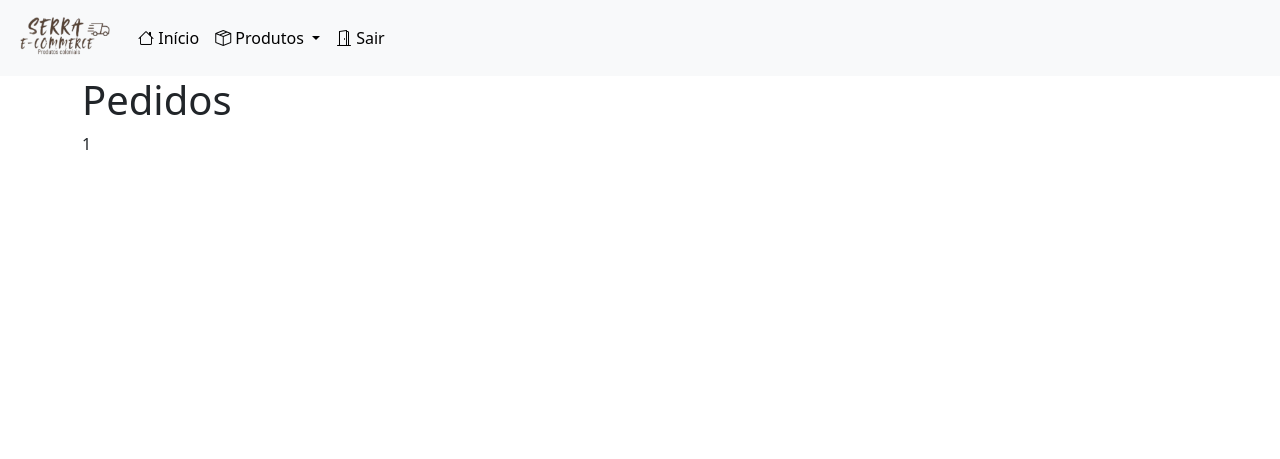
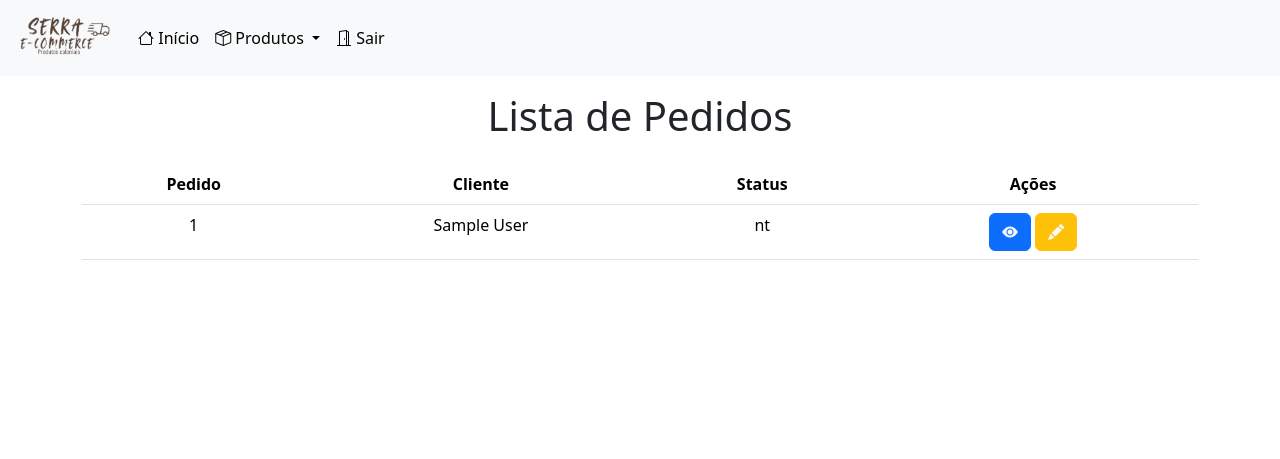
Before and after one commit to joaovitorpichetti/produtoColonial, a Django app: page /aplicacao/pedidos/ in a window 1280 px wide. Shown: the top 459 px of the page. Run offline with Django 5.2, Linux system fonts and the light colour scheme; the first user in the database is signed in; tables that the repository leaves empty hold one stand-in row (Sample ...); some libraries are stand-ins or nearby versions.

Commit message:
Realizado a criação da pagina de vizualização dos pedidos

```diff
--- a/produtoColonial/templates/produtoColonial/pedidos.html
+++ b/produtoColonial/templates/produtoColonial/pedidos.html
@@ -1,9 +1,55 @@
 {% extends 'menu.html' %}
+
 {% block conteudo %}
-    <h1>Pedidos</h1>
-    <div class="col-12">
-        {% for x in pedidos %}
-            {{ x.id }}
-        {% endfor %}
-    </div>
+
+        {% if pedidos %} <!-- pedidos {vem no arquivo views}-->
+            <div class="container text-center">
+                <div class="row">
+                    <h1 class="p-3">Lista de Pedidos</h1>
+
+                    <table class="table">
+                      <thead>
+                        <tr>
+                            <th scope="col">Pedido</th>
+                            <th scope="col">Cliente</th>
+                            <th scope="col">Status</th>
+                            <th scope="col">Ações</th>
+                        </tr>
+                      </thead>
+                      <tbody>
+
+                      {% for pedido in pedidos %}
+                        <tr>
+                            <td>{{ pedido.id }}</td>
+                            <td>{{ pedido.cliente }}</td>
+                            <td>{{ pedido.status }}</td>
+                            <td>
+                                <a class="btn btn-primary" href="{% url 'aplicacao:pedido_ver' pedido.id %}" role="button">
+                                <span class="text-light text-center">
+                                    <i class="bi bi-eye-fill"></i>
+                                </span>
+
+                                </a>
+
+                                <a class="btn btn-warning" href="{% url 'aplicacao:pedido_editar' pedido.id %}" role="button">
+                                    <span class="text-light text-center">
+                                        <i class="bi bi-pencil-fill"></i>
+                                    </span>
+                                </a>
+                            </td>
+                        </tr>
+                      {% endfor %}
+
+                      </tbody>
+                    </table>
+            {% else %}
+            <div class="container text-center">
+                <div class="col">
+                    <br>
+                    <h2>Não foi encontrado pedidos cadastrados</h2>
+                </div>
+            </div>
+            {% endif %}
+                </div>
+            </div>
 {% endblock %}
```
